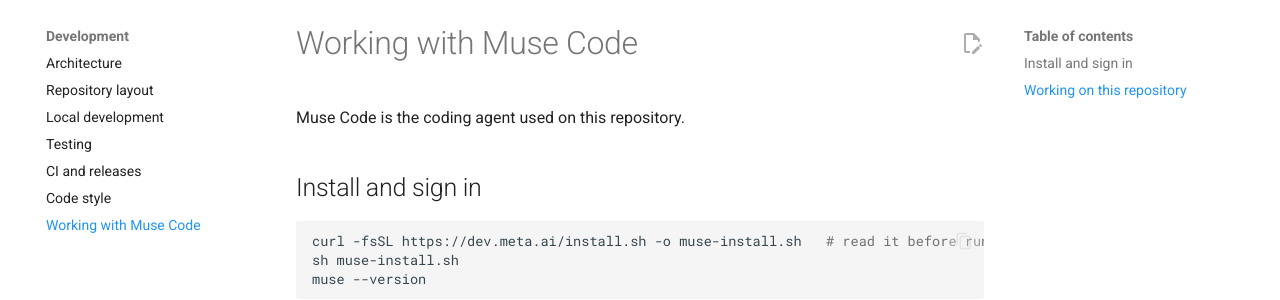
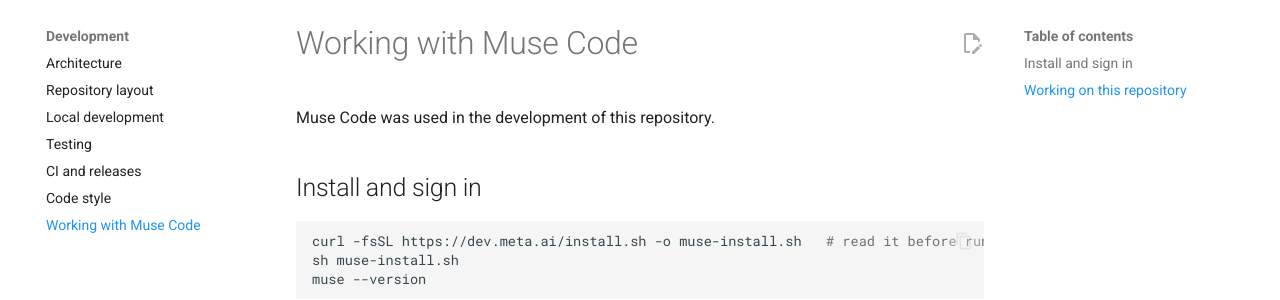
Before and after one commit to nikolareljin/orphan-parts, an MkDocs documentation site: the page built from docs/development/muse-code.md, in a window 1280 px wide and 1256 px high. Shown: the part 123-423 px from the top of the window. Built offline with MkDocs 1.6.1 and Material for MkDocs 9.7.7, drawn with Linux system fonts in a browser that asks for light colours; comment, search, counter and statistics services are not loaded.

Commit message:
docs: describe Muse Code as used in the development

```diff
--- a/docs/development/muse-code.md
+++ b/docs/development/muse-code.md
@@ -1,6 +1,6 @@
 # Working with Muse Code
 
-Muse Code is the coding agent used on this repository.
+Muse Code was used in the development of this repository.
 
 ## Install and sign in
 
```
Also changed, not shown: README.md (+2 -2 lines), docs/index.md (+1 -1 lines), docs/project/hackathon.md (+1 -1 lines), docs/start/quickstart.md (+1 -1 lines).
